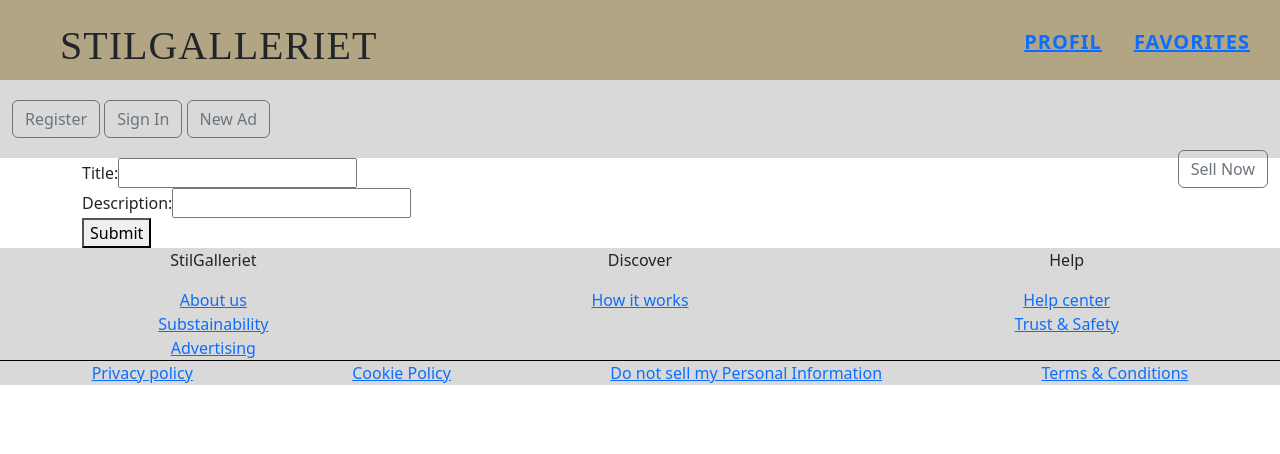
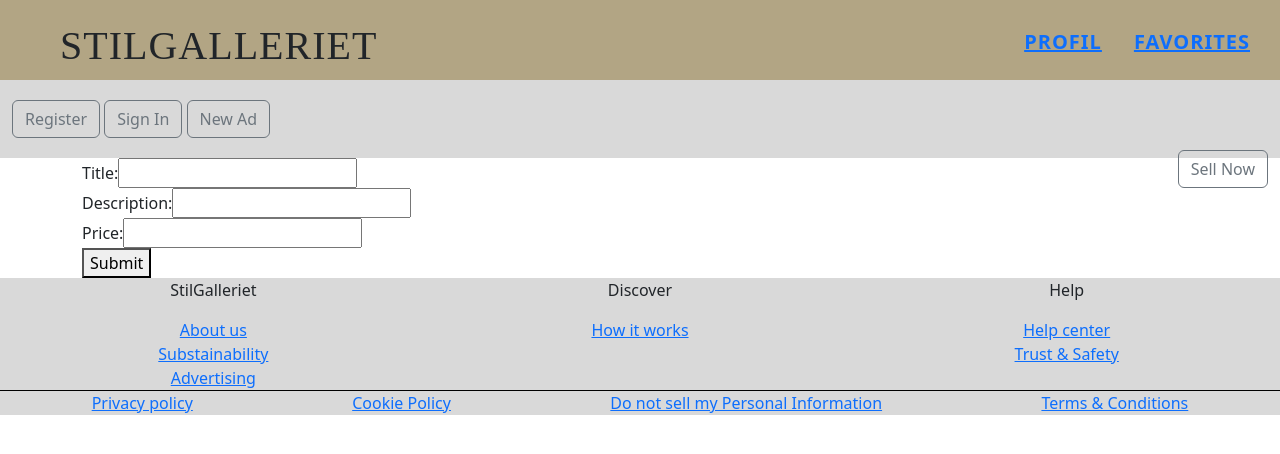
Before and after one commit to Ilhamfeysel/StilGalleriet, a React (Vite) app: page /sell in a window 1280 px wide. Shown: the top 454 px of the page. Built offline with nearby package versions, Linux system fonts and the light colour scheme.

Commit message:
Price input

```diff
--- a/src/components/Sell.jsx
+++ b/src/components/Sell.jsx
@@ -1,6 +1,6 @@
 import { useState } from "react";
 import axios from "axios";
-//RequestBody need to be sent/returned to backend
+//RequestBody need to be sent/returned to backend. Maybe Axios does this.
 //Retrieve userId from localstorage, send required fields
 //Enum
 const Sell = () => {
@@ -38,12 +38,14 @@ const Sell = () => {
         //JSON.parse(window.localStorage.getItem("user")), //Not sure the exact name of item to retrieve
         adTitles: advertisement.adTitles,
         adDescriptions: advertisement.adDescriptions,
+        //adGender: advertisement.adGender,
+        adPrice: advertisement.adPrice,
       });
+
+      console.log("Request sent");
     } catch (error) {
       console.log("Error: " + error);
     }
-
-    console.log("Sent");
   };
 
   return (
@@ -67,6 +69,31 @@ const Sell = () => {
             onChange={handleChange}
           />
         </div>
+        {/*
+        <div>
+          <label htmlFor="gender">Gender</label>
+          <select
+            name="adGender"
+            id="adGender"
+            value={adGender}
+            onChange={handleChange}
+          >
+            <option value="FEMALE">Female</option>
+            <option value="MALE">Male</option>
+            <option value="UNISEX">Unisex</option>
+          </select>
+
+        </div>
+        */}
+        <div>
+          <label htmlFor="price">Price:</label>
+          <input
+            type="text"
+            name="adPrice"
+            value={advertisement.adPrice}
+            onChange={handleChange}
+          />
+        </div>
         <button type="submit" onClick={handleSubmit}>
           Submit
         </button>
```
